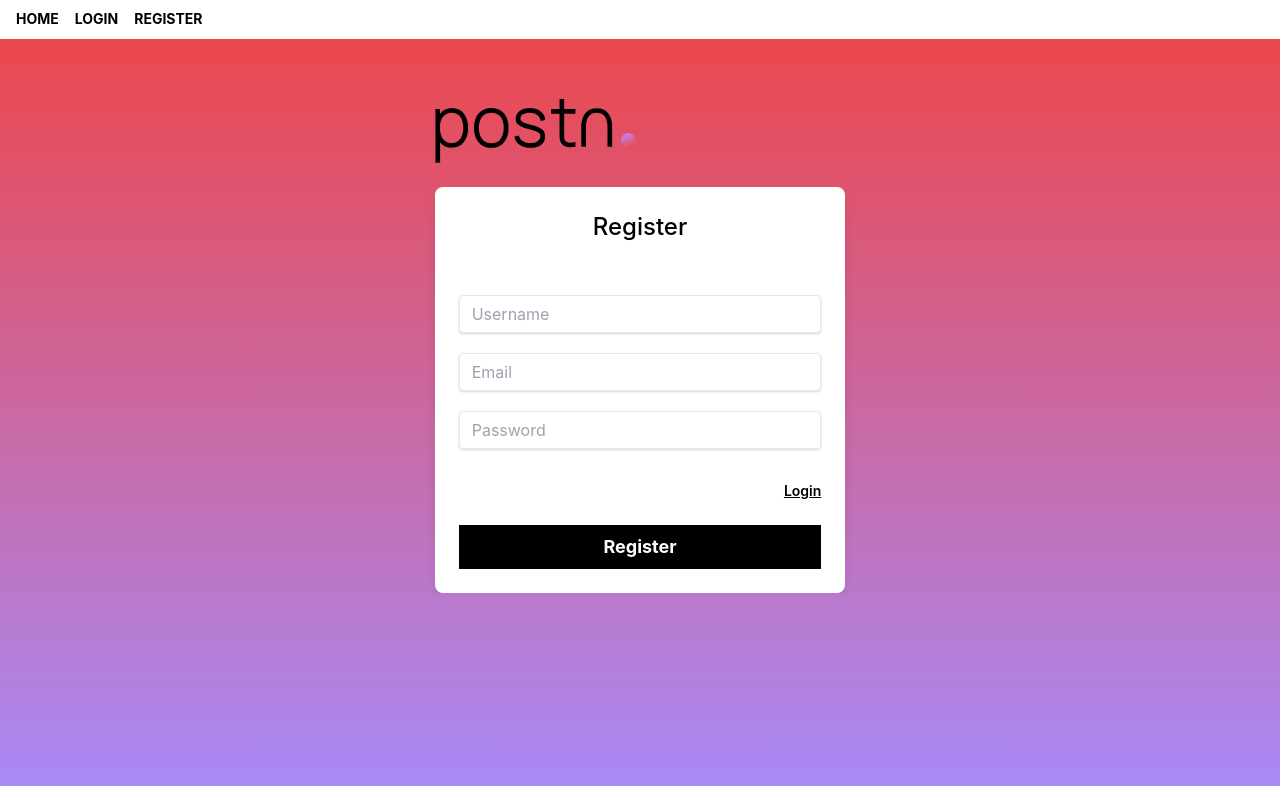
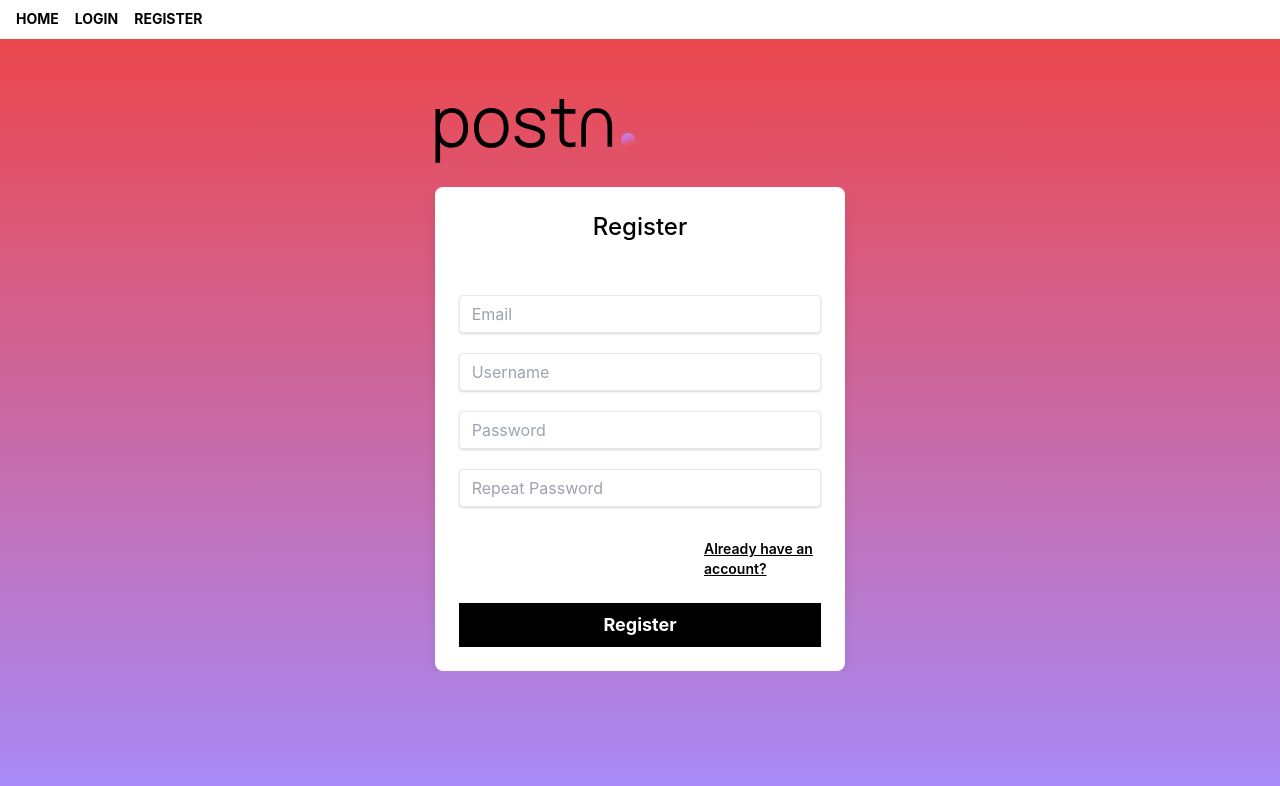
Before and after one commit to JadenBalogh/cosc360-project, a React (Create React App) app in the folder client/: page /register in a window 1280 px wide. Shown: the top 786 px of the page. Built offline with nearby package versions, Linux system fonts and the light colour scheme.

Commit message:
Issue #3: Merge with Master
- Did small refactors for react conventions and to meet design.

```diff
--- a/client/src/App.js
+++ b/client/src/App.js
@@ -1,9 +1,9 @@
 // import axios from 'axios';
 import './App.css';
 import {Switch, Route, Link} from "react-router-dom";
-import Login from './components/login';
-import Register from './components/register';
-import Homepage from "./components/homepage";
+import Login from './components/Login';
+import Register from './components/Register';
+import Homepage from "./components/Homepage";
 
 function App() {
     // Example API GET Method
--- a/client/src/components/register.js
+++ b/client/src/components/Register.js
@@ -9,6 +9,7 @@ class Register extends Component {
             username: '',
             email: '',
             password: '',
+            password2: '',
         };
         this.registerUrl = 'http://localhost:3001/accounts/signup';
     }
@@ -43,12 +44,12 @@ class Register extends Component {
                         <h2 className="text-2xl font-medium text-black text-center">Register</h2>
                         <form className="flex flex-col pt-3 md:pt-8" onSubmit={this.submit}>
                             <div className="flex flex-col pt-4">
-                                <input type="username" id="username" name="username" placeholder="Username"
+                                <input type="email" id="email" name="email" placeholder="Email"
                                        onChange={this.changeHandler}
                                        className="shadow appearance-none border rounded w-full py-2 px-3 text-gray-700 mt-1 leading-tight focus:outline-none focus:shadow-outline"/>
                             </div>
                             <div className="flex flex-col pt-4">
-                                <input type="email" id="email" name="email" placeholder="Email"
+                                <input type="username" id="username" name="username" placeholder="Username"
                                        onChange={this.changeHandler}
                                        className="shadow appearance-none border rounded w-full py-2 px-3 text-gray-700 mt-1 leading-tight focus:outline-none focus:shadow-outline"/>
                             </div>
@@ -57,10 +58,15 @@ class Register extends Component {
                                        onChange={this.changeHandler}
                                        className="shadow appearance-none border rounded w-full py-2 px-3 text-gray-700 mt-1 leading-tight focus:outline-none focus:shadow-outline"/>
                             </div>
+                            <div className="flex flex-col pt-4">
+                                <input type="password" id="password" name="password2" placeholder="Repeat Password"
+                                       onChange={this.changeHandler}
+                                       className="shadow appearance-none border rounded w-full py-2 px-3 text-gray-700 mt-1 leading-tight focus:outline-none focus:shadow-outline"/>
+                            </div>
                             <div className="flex flex-wrap overflow-hidden sm:-mx-16">
                                 <div className="w-1/2 overflow-hidden mt-8 sm:px-16 text-sm"/>
                                 <div className="w-1/2 overflow-hidden mt-8 sm:px-16 text-sm">
-                                    <Link to="/login" className="underline font-semibold float-right">Login</Link>
+                                    <Link to="/login" className="underline font-semibold float-right">Already have an account?</Link>
                                 </div>
                             </div>
                             <input type="submit" value="Register"
```
Also changed, not shown: client/src/components/Homepage.js (renamed from client/src/components/homepage.js), client/src/components/Login.js (renamed from client/src/components/login.js).
